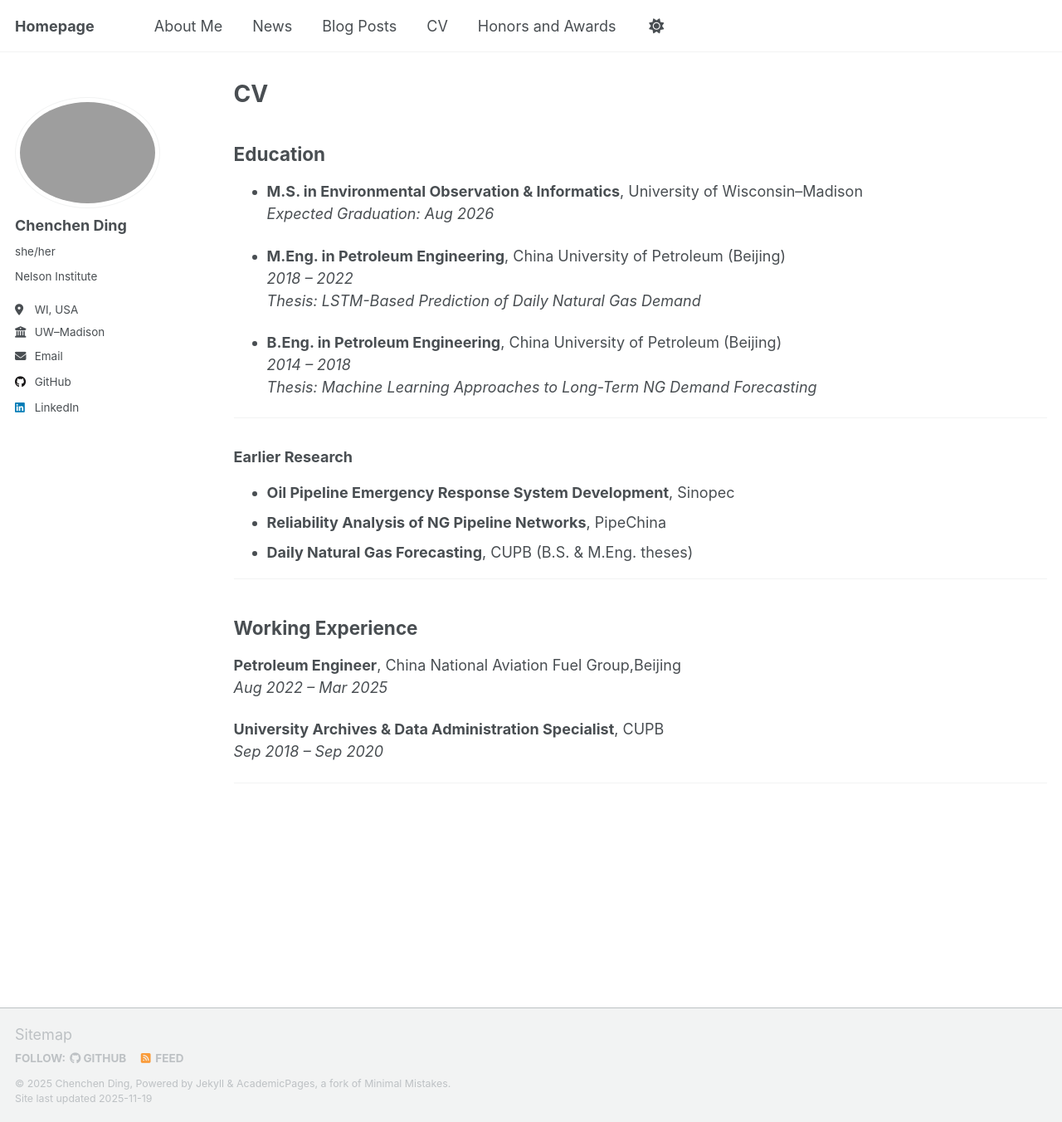
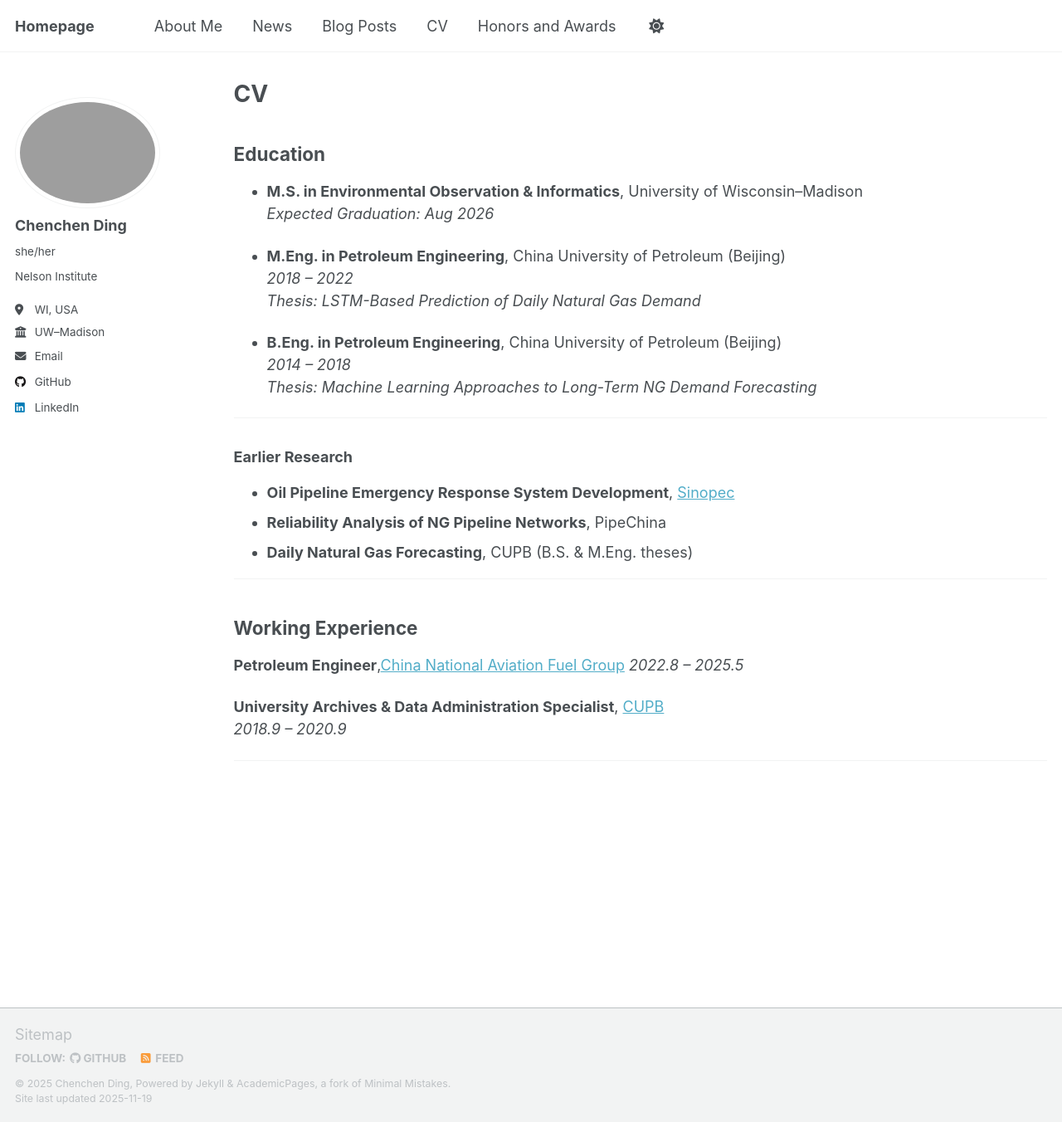
Before and after one commit to DCC0329/ChenchenDing.github.io, a Jekyll site: the page built from _pages/cv.md, in a window 1280 px wide and 1352 px high. Shown: the whole window at 83% size. Built offline with Jekyll 4.4.1, drawn with Linux system fonts in a browser that asks for light colours; a script that is not in the unit is left out.

Commit message:
Update cv.md

```diff
--- a/_pages/cv.md
+++ b/_pages/cv.md
@@ -24,17 +24,17 @@ redirect_from:
 ---
 
 ### **Earlier Research**
-- **Oil Pipeline Emergency Response System Development**, Sinopec
+- **Oil Pipeline Emergency Response System Development**, <a href="http://www.sinopecgroup.com/group/en/" target="_blank">Sinopec</a>
 - **Reliability Analysis of NG Pipeline Networks**, PipeChina
 - **Daily Natural Gas Forecasting**, CUPB (B.S. & M.Eng. theses)
 
 ---
 
 ## Working Experience
-**Petroleum Engineer**, China National Aviation Fuel Group,Beijing
-*Aug 2022 – Mar 2025*
+**Petroleum Engineer**,<a href="http://111.203.202.45/english/BusinessAtAGlance.jsp?sign=1" target="_blank">China National Aviation Fuel Group</a>
+*2022.8 – 2025.5*
 
-**University Archives & Data Administration Specialist**, CUPB
-*Sep 2018 – Sep 2020*
+**University Archives & Data Administration Specialist**, <a href="https://www.cup.edu.cn" target="_blank">CUPB</a>
+*2018.9 – 2020.9*
 
 ---
```
